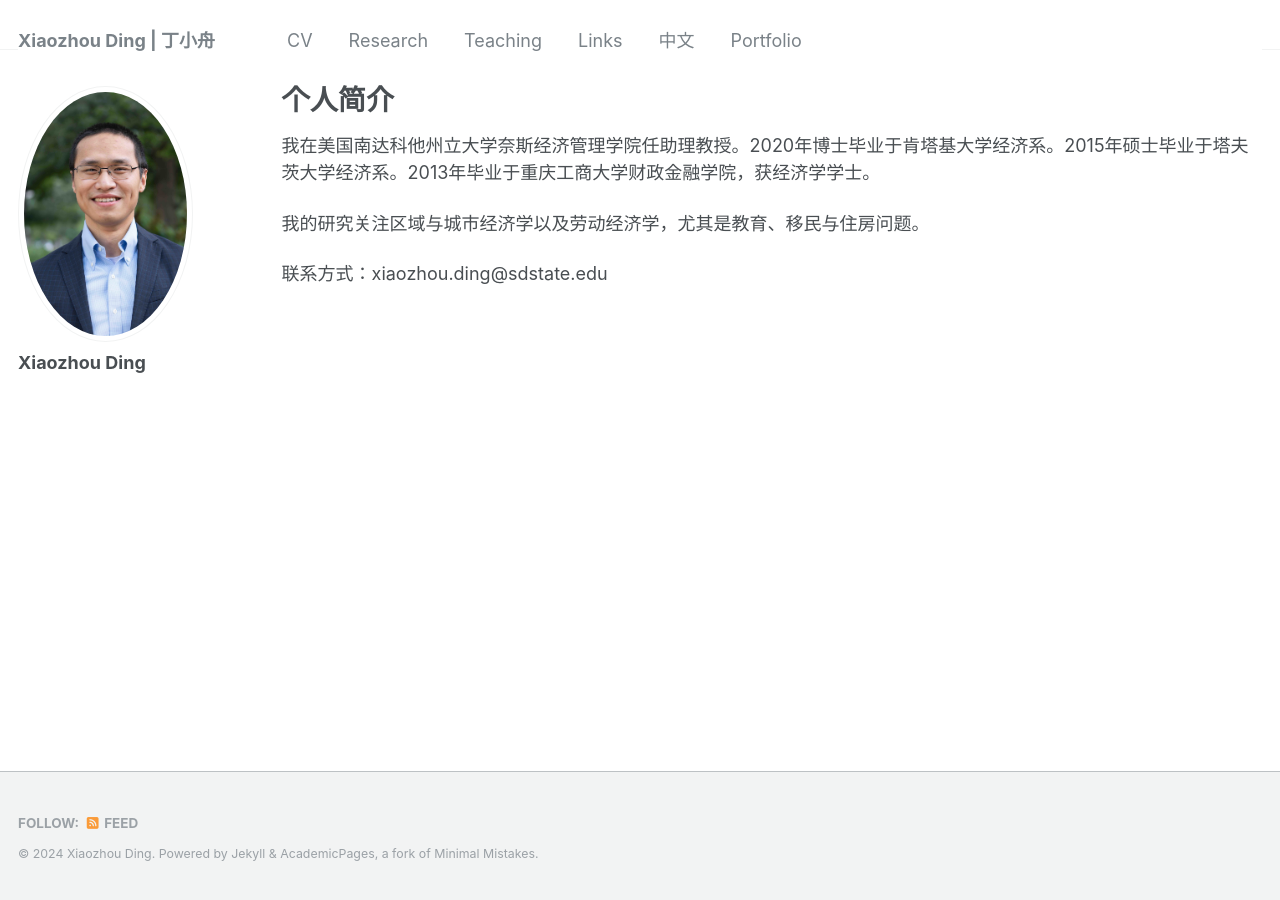
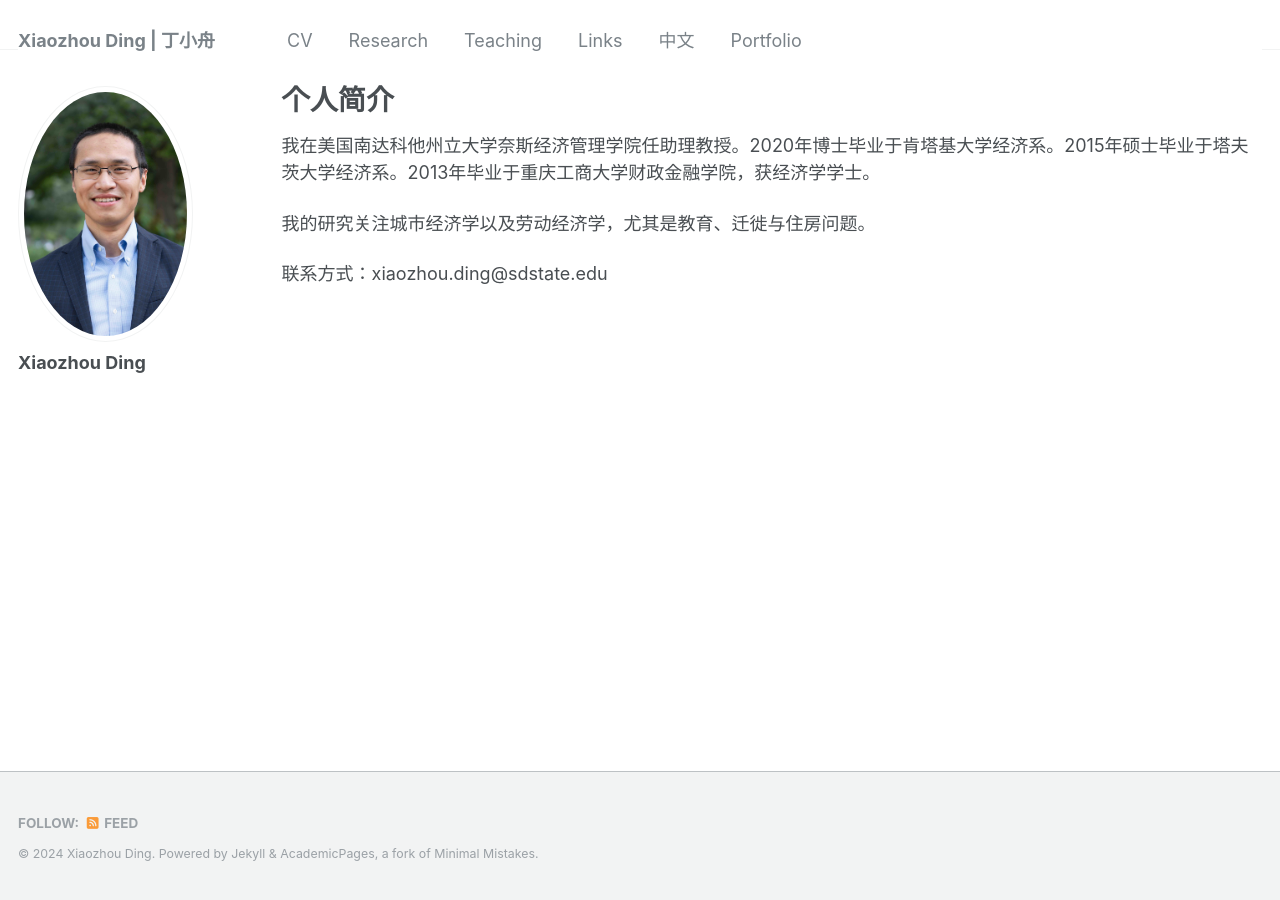
Before and after one commit to xiaozhouding/xiaozhouding.github.io, a Jekyll site: the page built from _pages/chinese.md, in a window 1280 px wide. Built offline with Jekyll 4.4.1, drawn with Linux system fonts in a browser that asks for light colours.

Commit message:
personal research

```diff
--- a/_pages/chinese.md
+++ b/_pages/chinese.md
@@ -7,6 +7,6 @@ author_profile: true
 
 我在美国南达科他州立大学奈斯经济管理学院任助理教授。2020年博士毕业于肯塔基大学经济系。2015年硕士毕业于塔夫茨大学经济系。2013年毕业于重庆工商大学财政金融学院，获经济学学士。
 
-我的研究关注区域与城市经济学以及劳动经济学，尤其是教育、移民与住房问题。
+我的研究关注城市经济学以及劳动经济学，尤其是教育、迁徙与住房问题。
 
 联系方式：xiaozhou.ding@sdstate.edu
```
